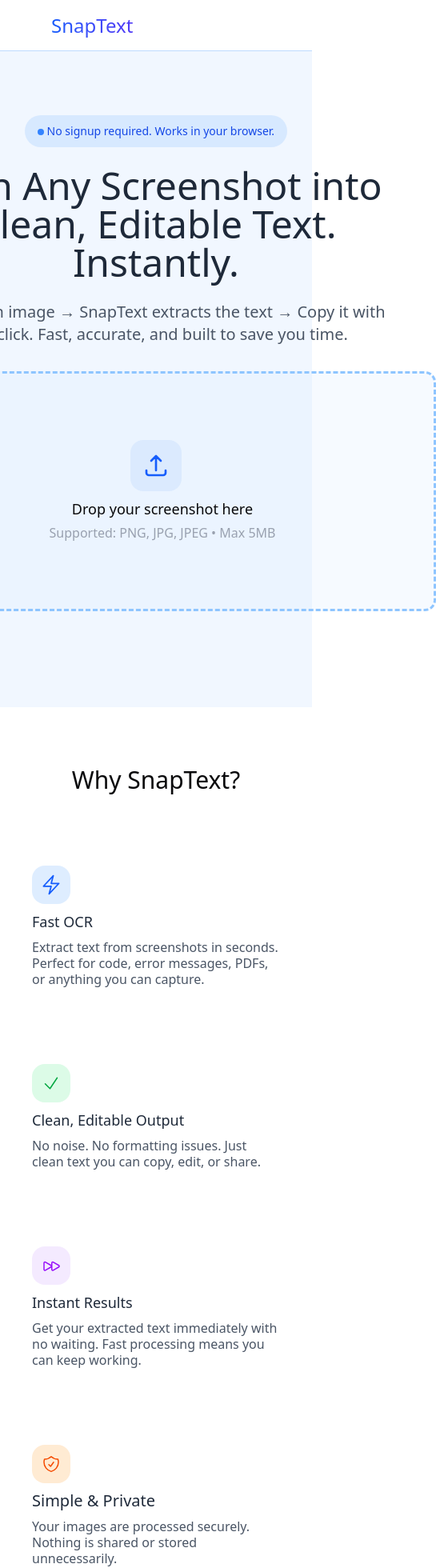
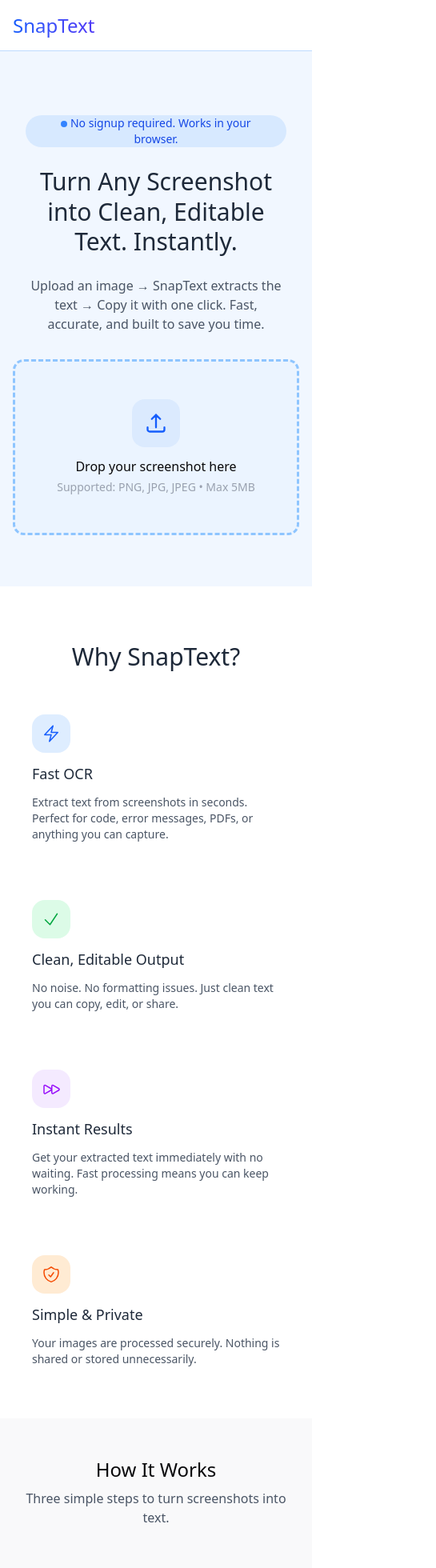
Before and after one commit to amandwivedi10000/snaptext, a Next.js app: page / in a window 390 px wide. Shown: the top 1960 px of the page at 80% size, 545 px wide, since content can reach past the window. Built offline with nearby package versions, Linux system fonts and the light colour scheme.

Commit message:
make mobile friendly

```diff
--- a/components/about-section.tsx
+++ b/components/about-section.tsx
@@ -1,50 +1,78 @@
+
+const FEATURES = [
+  {
+    title: "Fast OCR",
+    desc: "Extract text from screenshots in seconds. Perfect for code, error messages, PDFs, or anything you can capture.",
+    iconColor: "bg-blue-200/50 text-blue-600",
+    svg: (
+      <path strokeLinecap="round" strokeLinejoin="round" d="m3.75 13.5 10.5-11.25L12 10.5h8.25L9.75 21.75 12 13.5H3.75Z" />
+    )
+  },
+  {
+    title: "Clean, Editable Output",
+    desc: "No noise. No formatting issues. Just clean text you can copy, edit, or share.",
+    iconColor: "text-green-600 bg-green-200/50",
+    svg: (
+      <path strokeLinecap="round" strokeLinejoin="round" d="m4.5 12.75 6 6 9-13.5" />
+    ),
+  },
+  {
+    title: "Instant Results",
+    desc: "Get your extracted text immediately with no waiting. Fast processing means you can keep working.",
+    iconColor: "text-purple-600 bg-purple-200/50",
+    svg: (
+      <path strokeLinecap="round" strokeLinejoin="round" d="M3 8.689c0-.864.933-1.406 1.683-.977l7.108 4.061a1.125 1.125 0 0 1 0 1.954l-7.108 4.061A1.125 1.125 0 0 1 3 16.811V8.69ZM12.75 8.689c0-.864.933-1.406 1.683-.977l7.108 4.061a1.125 1.125 0 0 1 0 1.954l-7.108 4.061a1.125 1.125 0 0 1-1.683-.977V8.69Z" />
+    ),
+  },
+  {
+    title: "Simple & Private",
+    desc: "Your images are processed securely. Nothing is shared or stored unnecessarily.",
+    iconColor: "text-orange-600 bg-orange-200/50",
+    svg: (
+      <path strokeLinecap="round" strokeLinejoin="round" d="M9 12.75 11.25 15 15 9.75m-3-7.036A11.959 11.959 0 0 1 3.598 6 11.99 11.99 0 0 0 3 9.749c0 5.592 3.824 10.29 9 11.623 5.176-1.332 9-6.03 9-11.622 0-1.31-.21-2.571-.598-3.751h-.152c-3.196 0-6.1-1.248-8.25-3.285Z" />
+    ),
+  },
+]
+
 export default function AboutSection() {
   return (
-    <section className="max-w-5xl mx-auto px-6 py-4">
-      <div className="h-[150px] flex items-center justify-center">
-        <h1 className="text-3xl">Why SnapText?</h1>
+    <section className="max-w-5xl mx-auto px-4 sm:px-6 py-10">
+      <div className="flex items-center justify-center h-24 sm:h-32">
+        <h1 className="text-3xl sm:text-4xl text-gray-800">Why SnapText?</h1>
       </div>
 
-      <div className="grid md:grid-cols-4 gap-8">
-        <div className="px-4 py-8 hover:bg-blue-100/50 rounded-2xl group transition-all duration-300">
-          <div className="text-blue-600  bg-blue-200/50 rounded-2xl w-12 h-12 flex items-center justify-center  group-hover:scale-110 duration-300">
-            <svg xmlns="http://www.w3.org/2000/svg" fill="none" viewBox="0 0 24 24" strokeWidth="1.5" stroke="currentColor" className="size-7 ">
-              <path strokeLinecap="round" strokeLinejoin="round" d="m3.75 13.5 10.5-11.25L12 10.5h8.25L9.75 21.75 12 13.5H3.75Z" />
-            </svg>
-          </div>
-          <h3 className="text-lg my-2 text-gray-800">Fast OCR</h3>
-          <p className="leading-5 text-gray-600">Extract text from screenshots in seconds. Perfect for code, error messages, PDFs, or anything you can capture.</p>
-        </div>
+      <div className="grid grid-cols-1 sm:grid-cols-2 lg:grid-cols-4 gap-6 sm:gap-8">
+        {
+          FEATURES.map((feature, index) => (
+            <div
+              key={index}
+              className="p-6 hover:bg-blue-100/50 rounded-2xl group transition-all duration-300"
+            >
+              <div
+                className={`${feature.iconColor} w-12 h-12 rounded-2xl flex items-center justify-center group-hover:scale-110 duration-300`}
+              >
+                <svg
+                  xmlns="http://www.w3.org/2000/svg"
+                  fill="none"
+                  viewBox="0 0 24 24"
+                  strokeWidth={1.5}
+                  stroke="currentColor"
+                  className="size-6"
+                >
+                  {feature.svg}
+                </svg>
+              </div>
 
-        <div className="px-4 py-8 hover:bg-blue-100/50 rounded-2xl group transition-all duration-300">
-          <div className="text-green-600 bg-green-200/50 rounded-2xl w-12 h-12 flex items-center justify-center  group-hover:scale-110 duration-300 ">
-            <svg xmlns="http://www.w3.org/2000/svg" fill="none" viewBox="0 0 24 24" strokeWidth="1.5" stroke="currentColor" className="size-6 ">
-              <path strokeLinecap="round" strokeLinejoin="round" d="m4.5 12.75 6 6 9-13.5" />
-            </svg>
-          </div>
-          <h3 className="text-lg my-2 text-gray-800 ">Clean, Editable Output</h3>
-          <p className="leading-5 text-gray-600">No noise. No formatting issues. Just clean text you can copy, edit, or share.</p>
-        </div>
+              <h3 className="text-lg my-3 text-gray-800 font-medium">
+                {feature.title}
+              </h3>
 
-        <div className="px-4 py-8 hover:bg-blue-100/50 rounded-2xl group transition-all duration-300">
-          <div className="text-purple-600  bg-purple-200/50 rounded-2xl w-12 h-12 flex items-center justify-center  group-hover:scale-110 duration-300">
-            <svg xmlns="http://www.w3.org/2000/svg" fill="none" viewBox="0 0 24 24" strokeWidth="1.5" stroke="currentColor" className="size-6">
-              <path strokeLinecap="round" strokeLinejoin="round" d="M3 8.689c0-.864.933-1.406 1.683-.977l7.108 4.061a1.125 1.125 0 0 1 0 1.954l-7.108 4.061A1.125 1.125 0 0 1 3 16.811V8.69ZM12.75 8.689c0-.864.933-1.406 1.683-.977l7.108 4.061a1.125 1.125 0 0 1 0 1.954l-7.108 4.061a1.125 1.125 0 0 1-1.683-.977V8.69Z" />
-            </svg>
-          </div>
-          <h3 className="text-lg my-2 text-gray-800">Instant Results</h3>
-          <p className="leading-5 text-gray-600">Get your extracted text immediately with no waiting. Fast processing means you can keep working.</p>
-        </div>
-
-        <div className="px-4 py-8 hover:bg-blue-100/50 rounded-2xl group transition-all duration-300">
-          <div className="text-orange-600  bg-orange-200/50 rounded-2xl w-12 h-12 flex items-center justify-center  group-hover:scale-110 duration-300">
-            <svg xmlns="http://www.w3.org/2000/svg" fill="none" viewBox="0 0 24 24" strokeWidth="1.5" stroke="currentColor" className="size-6">
-              <path strokeLinecap="round" strokeLinejoin="round" d="M9 12.75 11.25 15 15 9.75m-3-7.036A11.959 11.959 0 0 1 3.598 6 11.99 11.99 0 0 0 3 9.749c0 5.592 3.824 10.29 9 11.623 5.176-1.332 9-6.03 9-11.622 0-1.31-.21-2.571-.598-3.751h-.152c-3.196 0-6.1-1.248-8.25-3.285Z" />
-            </svg>
-          </div>
-          <h3 className="text-xl my-2 text-gray-800">Simple &amp; Private</h3>
-          <p className="leading-5 text-gray-600">Your images are processed securely. Nothing is shared or stored unnecessarily.</p>
-        </div>
+              <p className="leading-5 text-gray-600 text-sm sm:text-base">
+                {feature.desc}
+              </p>
+            </div>
+          ))
+        }
       </div>
     </section>
   )
--- a/components/call-to-upload.tsx
+++ b/components/call-to-upload.tsx
@@ -6,16 +6,24 @@
   const { scrollToDropBox } = useUpload()
 
   return (
-    <section className="py-20 text-center bg-linear-to-br from-blue-600 to-indigo-600 text-white">
-      <h1 className="text-3xl">Ready to extract your first screenshot?</h1>
-      <p className="mt-2">SnapText takes seconds to use — and saves minutes every time.</p>
+    <section className="py-16 px-4 sm:py-20 text-center bg-linear-to-br from-blue-600 to-indigo-600 text-white">
 
-      <Button
-        className="mt-8 bg-white text-blue-600 px-12 py-6 rounded-xl font-semibold hover:bg-gray-100 transition duration-300 cursor-pointer"
-        onClick={scrollToDropBox}
-      >
-        Upload Now →
-      </Button>
-    </section>
+      <div className="max-w-3xl mx-auto">
+        <h1 className="text-2xl sm:text-3xl">
+          Ready to extract your first screenshot?
+        </h1>
+        <p className="mt-2 text-sm sm:text-base opacity-90">
+          SnapText takes seconds to use — and saves minutes every time.
+        </p>
+
+        <Button
+          className="mt-8 bg-white text-blue-600 px-8 py-4 sm:px-12 sm:py-6 rounded-xl font-semibold hover:bg-gray-100 transition duration-300 cursor-pointer sm:text-lg"
+          onClick={scrollToDropBox}
+        >
+          Upload Now →
+        </Button>
+      </div>
+
+    </section >
   )
 }
--- a/components/explanation.tsx
+++ b/components/explanation.tsx
@@ -18,19 +18,23 @@
 
 export default function Explanation() {
   return (
-    <section className="h-[500px] bg-gray-100/50">
-      <div className="h-[150px] flex flex-col items-center justify-center">
-        <h1 className="text-3xl">How It Works</h1>
+    <section className="py-12 sm:py-16  bg-gray-100/50">
+
+      <div className="flex flex-col items-center text-center px-4 mb-10">
+        <h1 className="sm:text-3xl text-2xl">How It Works</h1>
         <p className=" text-gray-600 mt-2">Three simple steps to turn screenshots into text.</p>
       </div>
 
       <div>
-        <div className="flex justify-center flex-1 gap-5 flex-wrap">
+        <div className="max-w-5xl mx-auto px-4 grid grid-cols-1 sm:grid-cols-3 gap-10">
           {steps.map((step) => (
-            <div key={step.id} className="px-4 py-8 w-60 ">
+            <div key={step.id} className="px-4 py-8 rounded-2xl text-center flex flex-col justify-around">
+
               <div className="w-16 h-16 mx-auto mb-6 bg-linear-to-br from-blue-500 to-indigo-500 text-white rounded-2xl flex items-center justify-center text-2xl shadow-lg">{step.id}</div>
-              <h3 className="text-lg my-2 text-gray-800 text-center">{step.text}</h3>
-              <p className="leading-5 text-gray-600 text-center">{step.subtext}</p>
+
+              <h3 className="text-lg font-medium my-2 text-gray-800 text-center">{step.text}</h3>
+
+              <p className="leading-6 text-gray-600 text-sm sm:text-base max-w-[260px] sm:max-w-none mx-auto">{step.subtext}</p>
             </div>
           ))}
         </div>
--- a/components/extracted-result-card.tsx
+++ b/components/extracted-result-card.tsx
@@ -10,16 +10,23 @@
   const { imagePreview, extractedText, handleClear } = useUpload()
 
   return (
-    <Card className="w-[700px] h-auto bg-blue-100/50 backdrop-blur-sm shadow-sm p-6 rounded-xl border border-blue-200 mt-8">
+    <Card className="w-full max-w-[700px] bg-blue-100/50 backdrop-blur-sm shadow-sm sm:p-6 rounded-xl border border-blue-200 mt-8">
       <CardHeader>
-        <CardTitle className="text-lg font-medium text-gray-700 pl-1">
+        <CardTitle className="text-lg font-medium text-gray-700 ">
           Extracted Text
         </CardTitle>
       </CardHeader>
 
       <CardContent className="flex flex-col items-center gap-4">
-        <img src={imagePreview ?? ""} alt="Preview" className="w-[300px] rounded-lg border border-blue-300 mb-4 shadow-sm overflow-hidden" />
-        <Textarea readOnly value={extractedText} className="w-full h-[300px] p-4 border-2 rounded-xl border-blue-300 bg-blue-100/25" />
+
+        <img
+          src={imagePreview ?? ""}
+          alt="Preview"
+          className="w-full max-w-[300px] rounded-lg border border-blue-300 mb-2 shadow-sm overflow-hidden" />
+        <Textarea
+          readOnly
+          value={extractedText}
+          className="w-full h-[200px] sm:h-[300px] p-4 border-2 rounded-xl border-blue-300 bg-blue-100/25" />
       </CardContent>
 
       <CardFooter className="flex ">
--- a/components/footer.tsx
+++ b/components/footer.tsx
@@ -3,14 +3,24 @@
 
 export default function Footer() {
   return (
-    <footer className="py-12 flex flex-col items-center">
-      <Logo />
-      <p className="text-gray-600 text-sm my-2 ">A simple OCR tool built for everyday speed and clarity. Made by a developer who was tired of retyping screenshots.</p>
-      <p className="text-gray-600 text-lg mt-2">&copy; Made by Aman Dwivedi</p>
+    <footer className="py-12 px-4 bg-gray-50 text-center border-t border-gray-200">
+      <div className="mb-4">
+        <Logo />
+      </div>
+
+      <p className="text-gray-600 text-sm max-w-md mx-auto leading-6 ">A simple OCR tool built for everyday speed and clarity. Made by a developer who was tired of retyping screenshots.</p>
+
+      <p
+        className="text-gray-600 text-sm mt-4">
+        &copy; Made by Aman Dwivedi. All rights reserved.
+      </p>
+
       <Link
         href={"https://github.com/amandwivedi10000/snaptext"}
         target="_blank"
-        className="text-gray-600 text-lg">Github</Link>
+        className="text-gray-600 font-medium mt-3 inline-block hover:text-blue-600 transition">
+        Github
+      </Link>
     </footer>
   )
 }
--- a/components/header.tsx
+++ b/components/header.tsx
@@ -2,10 +2,8 @@
 
 export default function Header() {
   return (
-    <nav className="border-b border-blue-200 flex items-center justify-between w-full h-16 ">
-      <div className="ml-10 ">
-        <Logo />
-      </div>
+    <nav className="border-b border-blue-200 flex items-center justify-start w-full px-4  sm:px-70 h-16 ">
+      <Logo />
     </nav>
   )
 }
--- a/components/hero-drop-box.tsx
+++ b/components/hero-drop-box.tsx
@@ -39,7 +39,7 @@
       {...getRootProps()}
       className={
         cn(
-          "w-[700px] h-[300px] rounded-xl flex flex-col items-center justify-center border-3 border-dashed border-blue-300 bg-blue-100/25 hover:shadow-lg transition group cursor-pointer",
+          "w-full max-w-[700px] h-[220px] sm:h-[300px] rounded-xl flex flex-col items-center justify-center border-3 border-dashed border-blue-300 bg-blue-100/25 hover:shadow-lg transition group cursor-pointer",
           isDragActive && "bg-blue-500  text-white"
         )}
     >
@@ -51,7 +51,7 @@
           viewBox="0 0 24 24"
           strokeWidth={2}
           stroke="currentColor"
-          className="size-8"
+          className="size-7 sm:size-8"
         >
           <path
             strokeLinecap="round"
@@ -61,9 +61,9 @@
         </svg>
       </div>
 
-      <div className="ml-4 flex flex-col items-center mt-2">
-        <p className="text-lg">Drop your screenshot here</p>
-        <p className={cn("text-gray-400 mt-1",
+      <div className="flex flex-col items-center mt-3 text-center">
+        <p className="text-base sm:text-lg">Drop your screenshot here</p>
+        <p className={cn("text-gray-400 mt-1 text-sm sm:text-base",
           isDragActive && "text-white"
         )} >
           Supported: PNG, JPG, JPEG • Max 5MB
--- a/components/hero-text.tsx
+++ b/components/hero-text.tsx
@@ -2,19 +2,16 @@
 
 export default function HeroText() {
   return (
-    <main className="flex items-center flex-col max-w-[800px] ">
-      <div className="mt-20 flex justify-center items-center">
+    <div className="flex items-center flex-col text-center px-4">
+
+      <div className="mt-10 sm:mt-20">
         <HeroAlert />
       </div>
 
-      <div className="mt-6">
-        <h1 className="text-5xl text-center text-gray-800">Turn Any Screenshot into Clean, Editable Text. Instantly.</h1>
-      </div>
+      <h1 className="mt-6 text-3xl sm:text-5xl  text-gray-800 leading-tight">Turn Any Screenshot into <br className="hidden sm:block" />Clean, Editable Text. Instantly.</h1>
 
-      <div className="mt-6">
-        <p className="text-center text-xl text-gray-600 w-[600px]">Upload an image → SnapText extracts the text → Copy it with one click.
-          Fast, accurate, and built to save you time.</p>
-      </div>
-    </main>
+      <p className="mt-6 text-base sm:text-xl text-gray-600 max-w-[600px]">Upload an image → SnapText extracts the text → Copy it with one click.
+        Fast, accurate, and built to save you time.</p>
+    </div>
   )
 }
--- a/components/hero.tsx
+++ b/components/hero.tsx
@@ -8,19 +8,27 @@
 
 export default function Hero() {
   const { isLoading, dropBoxRef, resultRef, extractedText } = useUpload()
+
   return (
-    <div className="w-full h-auto flex flex-col items-center bg-blue-100/40">
-      <HeroText />
-      <div className="mt-8 mb-30">
-        <div ref={dropBoxRef}>
-          <HeroDropBox />
+    <section className="w-full h-auto bg-blue-100/40 py-10 sm:py-16 ">
+      <div className="max-w-3xl mx-auto px-4 sm:px-6">
+
+        <div className="text-center">
+          <HeroText />
         </div>
 
-        <div ref={resultRef}>
+        <div className="mt-8">
+          <div ref={dropBoxRef}>
+            <HeroDropBox />
+          </div>
+        </div >
+
+        <div className="mt-6" ref={resultRef}>
           {isLoading && <IsLoadingTextBox />}
           {!isLoading && extractedText && <ExtractedResultCard />}
         </div>
+
       </div>
-    </div>
+    </section>
   )
 }
--- a/components/info-tags.tsx
+++ b/components/info-tags.tsx
@@ -31,15 +31,18 @@
 
 export default function InfoTag() {
   return (
-    <section className="h-[400px] bg-gray-100/50">
-      <div className="h-[150px] flex flex-col items-center justify-center">
-        <h1 className="text-3xl">Use SnapText to extract text from:</h1>
-        <p className=" text-gray-600 mt-2">Simple tool. Endless use cases.</p>
+    <section className="sm:py-16 py-12 bg-gray-100/50">
+
+      <div className="flex flex-col items-center text-center px-4 mb-10">
+        <h1 className="text-2xl sm:text-3xl">Use SnapText to extract text from:</h1>
+        <p className=" text-gray-600 mt-2 text-sm sm:text-base">Simple tool. Endless use cases.</p>
       </div>
 
-      <div className="flex justify-center gap-3 flex-wrap max-w-4xl mx-auto">
+      <div className="flex justify-center gap-3 flex-wrap max-w-4xl mx-auto ">
         {usage.map((tag) => (
-          <div key={tag.id} className="rounded-3xl px-4 py-3 m-2 bg-blue-100/50 border border-blue-200 hover:shadow-md transition-shadow text-gray-700">
+          <div
+            key={tag.id}
+            className="rounded-3xl px-4 py-2 sm:py-3 m-1 sm:m-2 bg-blue-100/50 border border-blue-200 hover:shadow-md transition-shadow text-gray-700 text-sm sm:text-base">
             {tag.text}
           </div>
         ))}
--- a/components/isloading-textbox.tsx
+++ b/components/isloading-textbox.tsx
@@ -2,8 +2,8 @@
 
 export default function IsLoadingTextBox() {
   return (
-    <div className="w-[700px] mt-6">
-      <Skeleton className="h-[250px] w-full rounded-xl bg-blue-200" />
+    <div className="w-full max-w-[700px] mt-6 px-4 sm:px-0">
+      <Skeleton className="h-[200px] sm:h-[250px] w-full rounded-xl bg-blue-200" />
     </div>
   )
 }
--- a/components/logo.tsx
+++ b/components/logo.tsx
@@ -2,12 +2,10 @@
 
 export default function Logo() {
   return (
-    <div className="max-w-5xl mx-auto px-6 py-4">
-      <div className="text-2xl bg-linear-to-r from-blue-600 to-indigo-600 bg-clip-text text-transparent">
-        <Link href={"/"}>
-          SnapText
-        </Link>
-      </div>
+    <div className="text-2xl bg-linear-to-r from-blue-600 to-indigo-600 bg-clip-text text-transparent">
+      <Link href={"/"}>
+        SnapText
+      </Link>
     </div>
   )
 }
```
